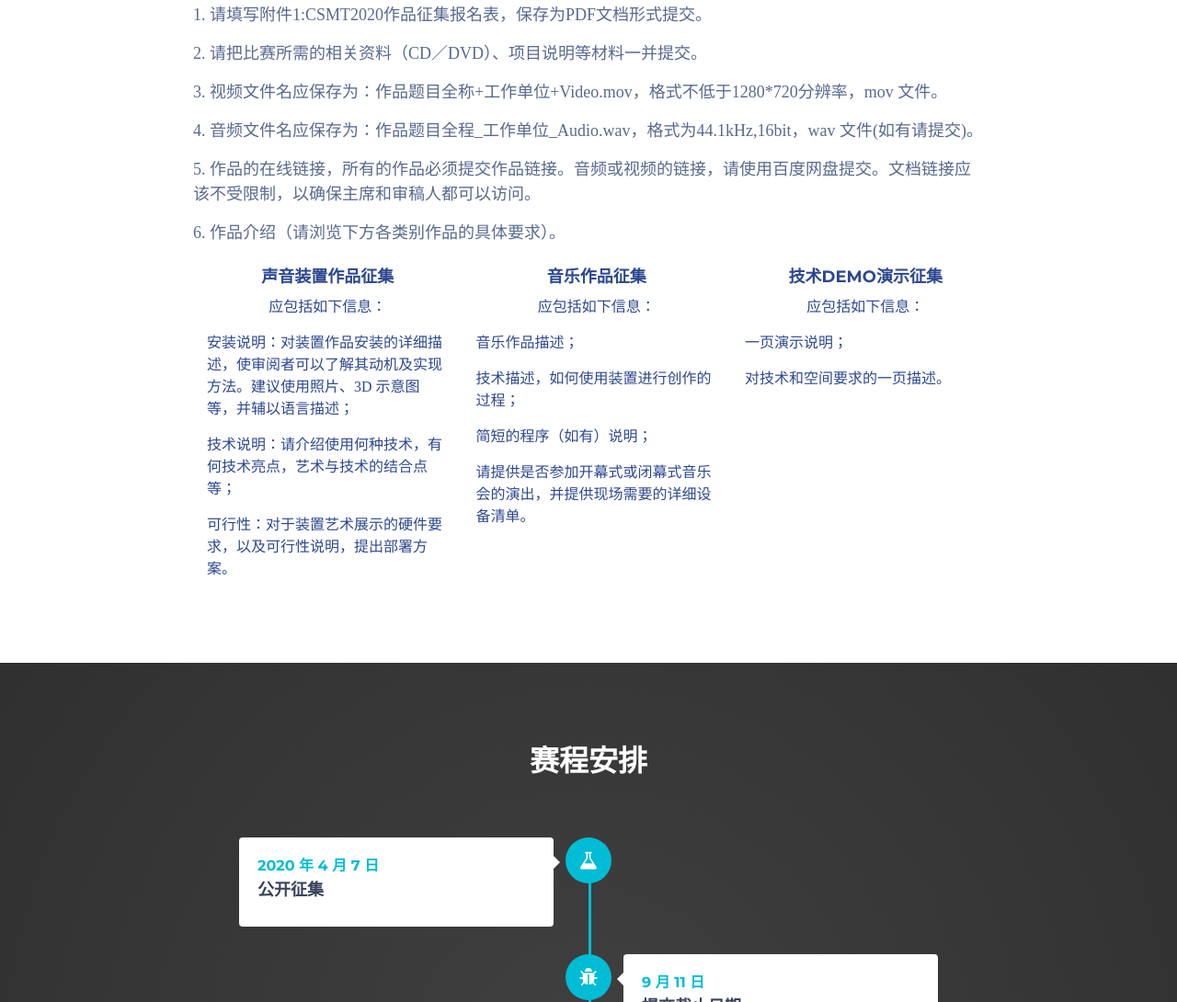
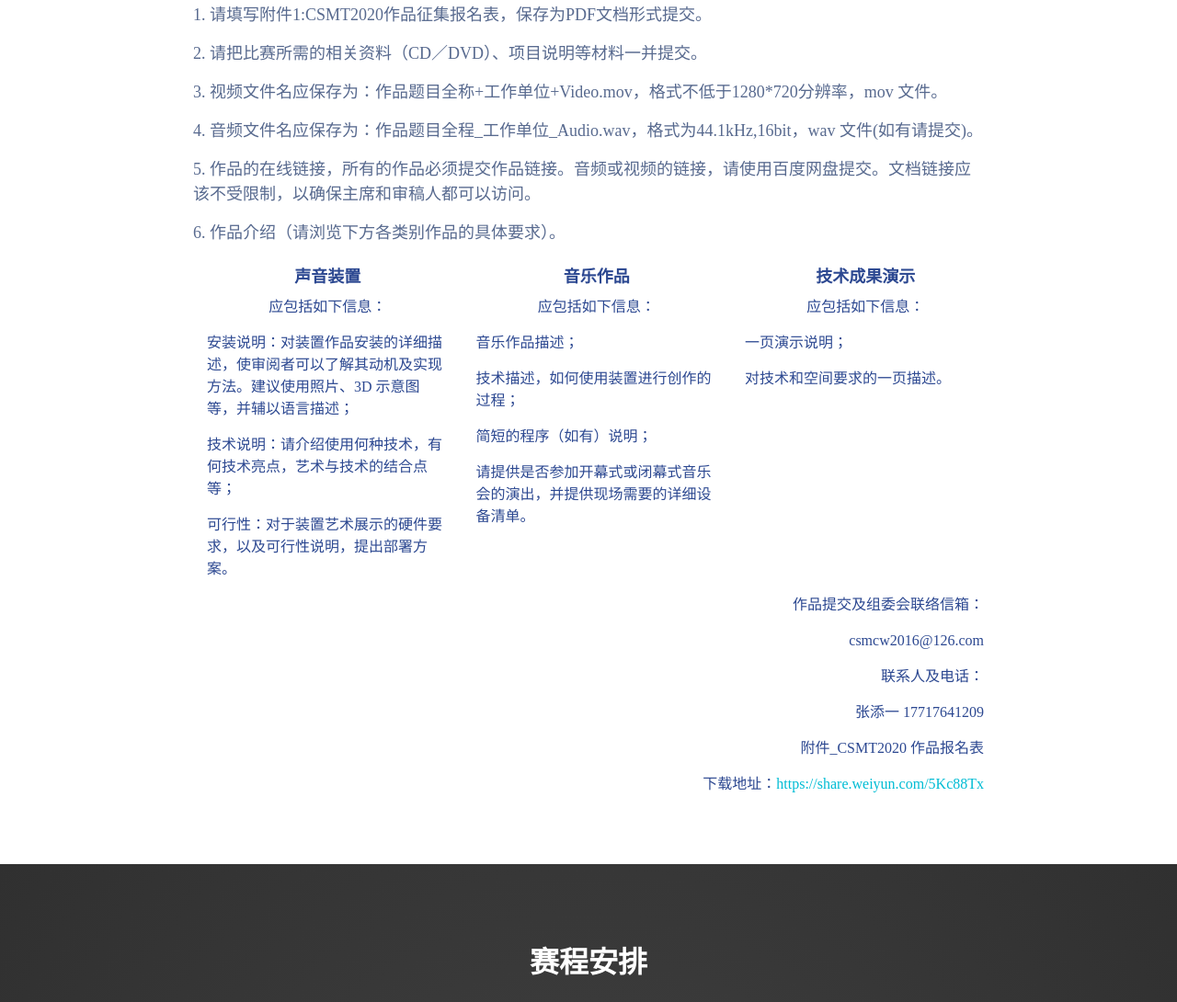
Before and after one commit to Okuryo-Qqi/creatForTest.github.io, a plain HTML site: page index.html in a window 1280 px wide. Shown: the part 2333-3423 px from the top of the page at 92% size. Drawn offline with Linux system fonts and the light colour scheme; files whose address does not match are found by name.

Commit message:
add connect

```diff
--- a/index.html
+++ b/index.html
@@ -167,7 +167,7 @@
             <div class="overview-wrapper row">
                 <div class="data-container col-xs-12 col-md-3">
 					<h4 class="heading"><br class="visible-xs-block visible-sm-block">
-                        <span class="text text-center">声音装置作品征集</span></h4>
+                        <span class="text text-center">声音装置</span></h4>
                     <p class="text-center">
                         <span class="text">应包括如下信息：</span></p>
 						<p class="text-left">
@@ -180,7 +180,7 @@
 
 				<div class="data-container col-xs-12 col-md-3">
                     <h4 class="heading"><br class="visible-xs-block visible-sm-block">
-                        <span class="text text-center">音乐作品征集</span></h4>
+                        <span class="text text-center">音乐作品</span></h4>
 						<p class="text-center">
                         <span class="text">应包括如下信息：</span></p>
 						<p class="text-left">
@@ -194,9 +194,11 @@
 
                 </div>
 
+
+
 				<div class="data-container col-xs-12 col-md-3">
                     <h4 class="heading"><br class="visible-xs-block visible-sm-block">
-                        <span class="text text-center">技术DEMO演示征集</span></h4>
+                        <span class="text text-center">技术成果演示</span></h4>
 						<p class="text-center">
                         <span class="text">应包括如下信息：</span></p>
 						<p class="text-left">
@@ -207,6 +209,23 @@
 
             </div><!--//overview-wrapper-->
         </div><!--//container-->
+		<div class="data-container">
+						<p class="text-right">
+                        <span class="text">作品提交及组委会联络信箱：</span></p>
+						<p class="text-right">
+                        <span class="text">csmcw2016@126.com</span></p>
+						<p class="text-right">
+                        <span class="text">联系人及电话：</span></p>
+						<p class="text-right">
+                        <span class="text">张添一 17717641209</span></p>
+        </div>
+		<div class="data-container">
+						<p class="text-right">
+                        <span class="text">附件_CSMT2020 作品报名表</span></p>
+						<p class="text-right">
+                        <span class="text">下载地址：<a href="https://share.weiyun.com/5Kc88Tx">https://share.weiyun.com/5Kc88Tx</a></span></p>
+
+        </div>
             </div><!--//item-->
         </div><!--//container-->
     </section><!--//updates-section-->
```
